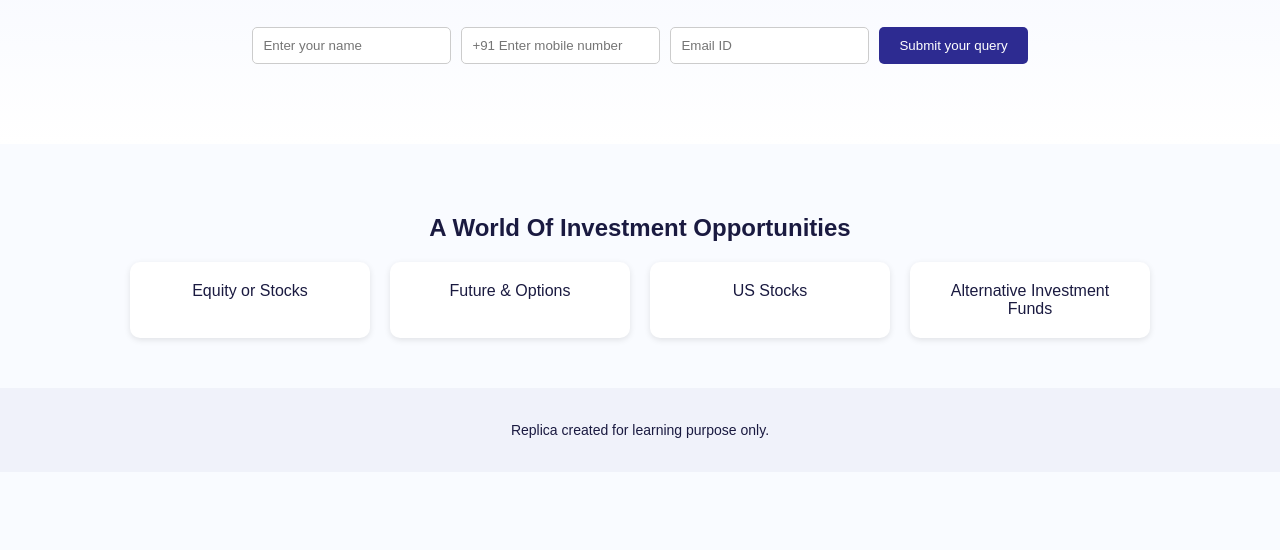
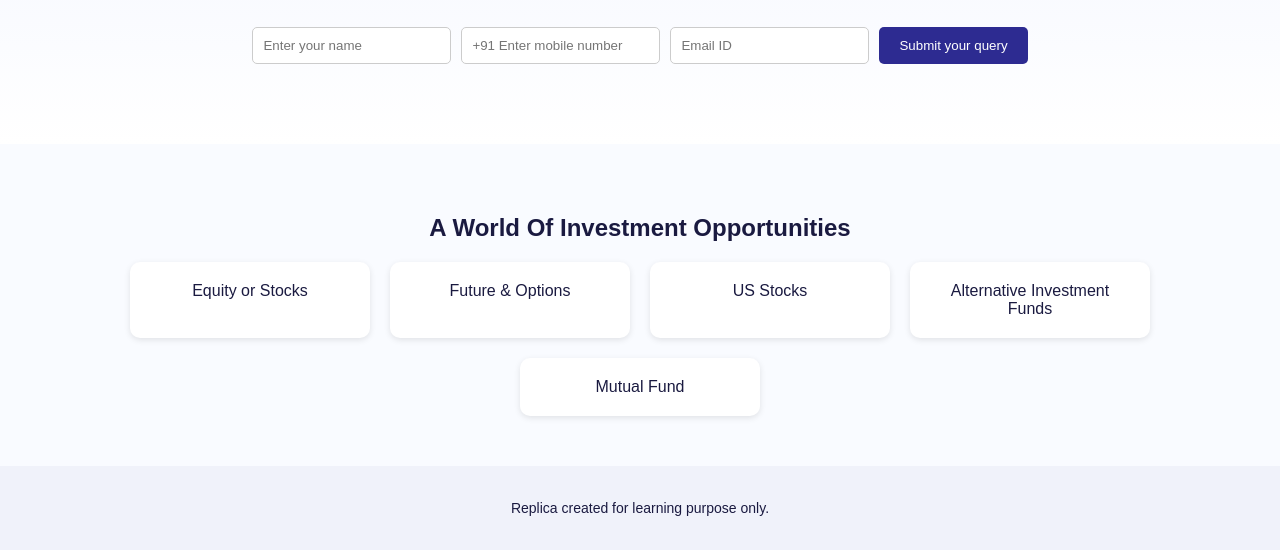
Before and after one commit to bomosl197-ui/motilaloswalindiaaa, a plain HTML site: page index.html in a window 1280 px wide. Shown: the part 352-902 px from the top of the page. Before the commit the page ends 824 px from the top, so only its background shows below. Drawn offline with Linux system fonts and the light colour scheme.

Commit message:
Add Mutual Fund card to investment opportunities
Added 'Mutual Fund' card to the investment opportunities section.

Signed-off-by: bomosl197-ui <bomosl197@gmail.com>

```diff
--- a/index.html
+++ b/index.html
@@ -42,6 +42,7 @@
       <div class="card">Future & Options</div>
       <div class="card">US Stocks</div>
       <div class="card">Alternative Investment Funds</div>
+      <div class="card">Mutual Fund</div>
     </div>
   </section>
 
```
